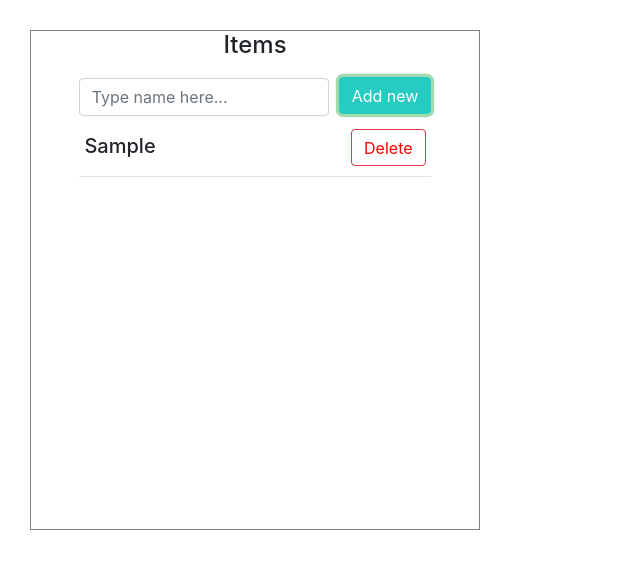
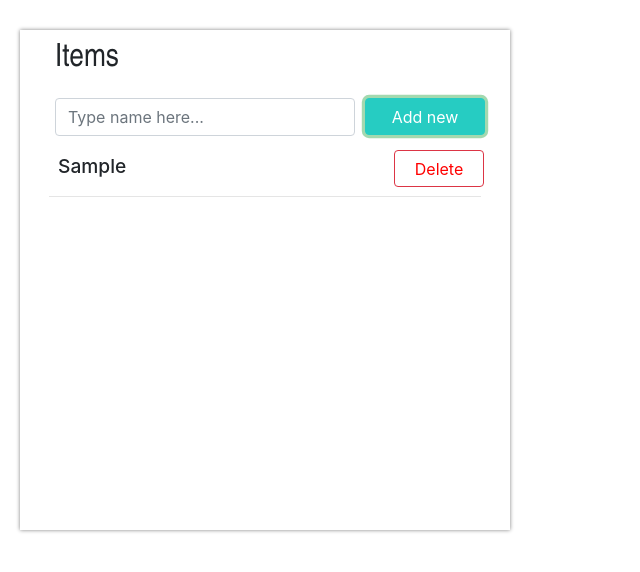
Before and after one commit to OlegBalabukh/diary-app, a React (Create React App) app: page / in a window 1280 px wide. Both pictures are taken after typing "Sample" into the empty fields and a click on the button "Add new". Shown: the top 572 px of the page, without its empty margins (0-640 px from the left). Built offline with nearby package versions, Linux system fonts and the light colour scheme.

Commit message:
fixed UI for 'Items' and 'Comments' blocks

```diff
--- a/src/components/App/App.css
+++ b/src/components/App/App.css
@@ -7,9 +7,15 @@
 }
 
 .container {
-  width: 450px;
+  width: 490px;
   height: 500px;
   overflow: auto;
-  border: 1px solid gray;
-  margin: 10px;
+  box-shadow: 0 0 4px gray;
+  margin-top: 10px;
 }
+
+div h2 {
+  text-align: left;
+  margin: 10px 0 10px 20px;
+  font-family: 'Arial Narrow', sans-serif;
+}
--- a/src/components/Comment/Comment.css
+++ b/src/components/Comment/Comment.css
@@ -1,5 +1,5 @@
 .commentBlock {
-  margin-top: 30px;
+  margin-top: 15px;
 }
 
 .comment {
@@ -11,5 +11,7 @@
 
 .comment p {
   margin-left: 50px;
+  font-size: 0.9em;
+  text-align: left;
 
 }
--- a/src/components/Comment/Comment.js
+++ b/src/components/Comment/Comment.js
@@ -1,16 +1,14 @@
 import React from 'react';
 
-import Line from '../Line/Line';
 import Square from '../Square/Square';
 import './Comment.css';
 
 const Comment = ({ text, color }) => (
     <div className="commentBlock">
       <div className="comment">
-        <Square width="55px" height="55px" color={color} />
+        <Square width="50px" height="50px" color={color} />
         <p>{text}</p>
       </div>
-      <Line width="93%" />
     </div>
 );
 
--- a/src/components/CommentList/CommentList.css
+++ b/src/components/CommentList/CommentList.css
@@ -2,14 +2,14 @@
   width: 450px;
   height: 500px;
   overflow: auto;
-  border: 1px solid gray;
+  box-shadow: 0 0 4px gray;
   position: absolute;
-  left: 500px;
+  left: 530px;
   top: 30px;
 }
 
 .newCommentBlock {
-  margin-top: 20px;
+  margin-top: 0;
 }
 
 .comment {
--- a/src/components/CommentList/CommentList.js
+++ b/src/components/CommentList/CommentList.js
@@ -2,12 +2,13 @@ import React, { useRef, useEffect } from 'react';
 
 import Comment from '../Comment/Comment';
 import Square from '../Square/Square';
+import Line from '../Line/Line';
 import './CommentList.css';
 
 const CommentList = ({ comments, taskNumber, getLastComment }) => {
 
   const form = {};
-  const colors = ['orange', 'blue'];
+  const colors = ['#FF8A00', '#47568D'];
   const commentsEndRef = useRef(null);
 
   const update = (e) => {
@@ -30,14 +31,17 @@ const CommentList = ({ comments, taskNumber, getLastComment }) => {
 
   return (
     <div className="commentsContainer">
-      <h4>Comments #{taskNumber}</h4>
+      <h2>Comments #{taskNumber}</h2>
       {comments.map((text, index) => (
-          <Comment key={index} text={text} color={colors[index % 2]} />
+        <div key={index}>
+          <Comment text={text} color={colors[index % 2]} />
+          { index < comments.length - 1 && (<Line width="92%" />) }
+        </div>
         ))}
 
       <div className="newCommentBlock">
         <div className="comment" ref={commentsEndRef}>
-          <Square width="55px" height="55px" color="lightgray" />
+          <Square width="50px" height="50px" color="#E6E6E6" />
           <textarea
             name="textarea"
             rows="3"
--- a/src/components/Task/Task.css
+++ b/src/components/Task/Task.css
@@ -10,6 +10,7 @@
   border-color: #26CCC2;
   -webkit-transition-duration: 0.3s; /* Safari */
   transition-duration: 0.3s;
+  width: 120px
 }
 
 .btn-danger {
@@ -17,7 +18,8 @@
   background-color: white;
   border-radius: 4px;
   position: absolute;
-  right: 5px;
+  right: -25px;
+  width: 90px
 }
 
 .btn-danger:hover {
@@ -39,13 +41,14 @@
   margin: 0;
 }
 
-h5 {
+h6 {
   display: inline-flex;
   width: 78%;
-  margin: 0;
+  margin: 0 0 0 -28px;
   padding: 5px;
   text-align: left;
   vertical-align: middle;
+  font-size: 1.2em;
 }
 
 #comments {
@@ -54,3 +57,13 @@ h5 {
  color: white;
  height: 23px;
 }
+
+#redFocus {
+  position: relative;
+  right: 43px;
+  bottom: 10px;
+}
+
+.itemBlock {
+  margin-left: 10px;
+}
--- a/src/components/Task/Task.js
+++ b/src/components/Task/Task.js
@@ -1,19 +1,20 @@
 import React from 'react';
 
-import Line from '../Line/Line';
 import Square from '../Square/Square';
 import './Task.css';
 
 const Task = ({ id, text, isFocused, commentsNumber, removeTask, setActiveTask }) => (
   <div className="itemBlock">
-    { isFocused && (
-      <Square width="5px" height="55px" color="red" />
-    )}
     <div className="item">
-      <h5 onClick={() => setActiveTask(id)} >
+      <div id="redFocus">
+        { isFocused && (
+          <Square width="5px" height="55px" color="red" />
+        )}
+      </div>
+      <h6 onClick={() => setActiveTask(id)} >
         {text}
         { commentsNumber > 0 && <p id="comments" className="badge badge-pill">{commentsNumber}</p> }
-      </h5>
+      </h6>
       <button
         className="btn btn-danger"
         onClick={() => removeTask(id)}
@@ -21,7 +22,6 @@ const Task = ({ id, text, isFocused, commentsNumber, removeTask, setActiveTask }
         Delete
       </button>
     </div>
-    <Line width="84%" />
   </div>
 );
 
--- a/src/components/TaskList/TaskList.css
+++ b/src/components/TaskList/TaskList.css
@@ -1,5 +1,5 @@
 .form-control {
-  width: 250px;
+  width: 300px;
   display: inline-flex;
-  margin-top: 10px;
+  margin: 10px 0 0 10px;
 }
--- a/src/components/TaskList/TaskList.js
+++ b/src/components/TaskList/TaskList.js
@@ -3,6 +3,7 @@ import React, { useState, useEffect } from 'react';
 import Task from '../Task/Task';
 import './TaskList.css';
 import CommentList from '../CommentList/CommentList';
+import Line from '../Line/Line';
 
 const TaskList = () => {
   const [items, setItems] = useState([]);
@@ -61,7 +62,7 @@ const TaskList = () => {
 
   return (
     <div className="container">
-      <h4>Items</h4>
+      <h2>Items</h2>
       <div>
         <form onSubmit={handleSubmit}>
           <input
@@ -84,6 +85,7 @@ const TaskList = () => {
             removeTask={removeItem}
             setActiveTask={setActiveItem}
           />
+          <Line width="94%" />
           { isFocused && (
             <CommentList
               comments={comments}
```
